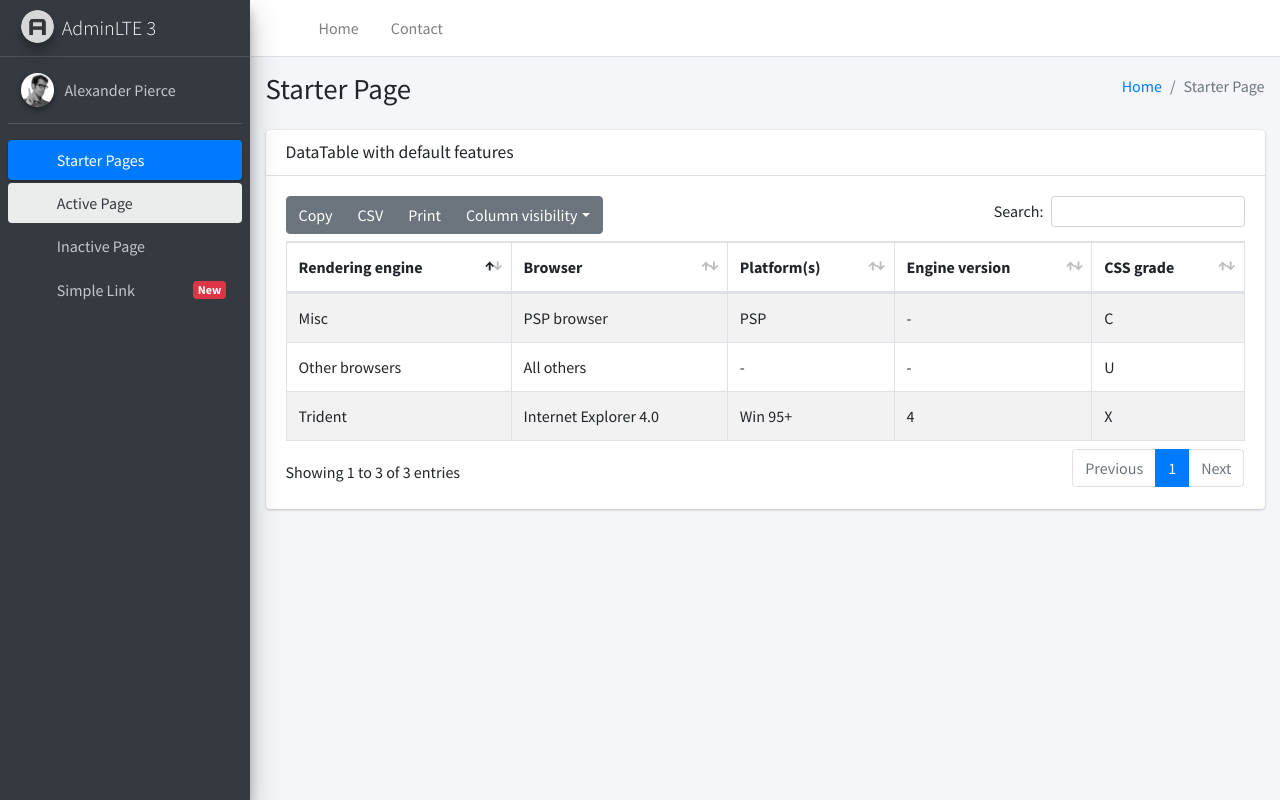
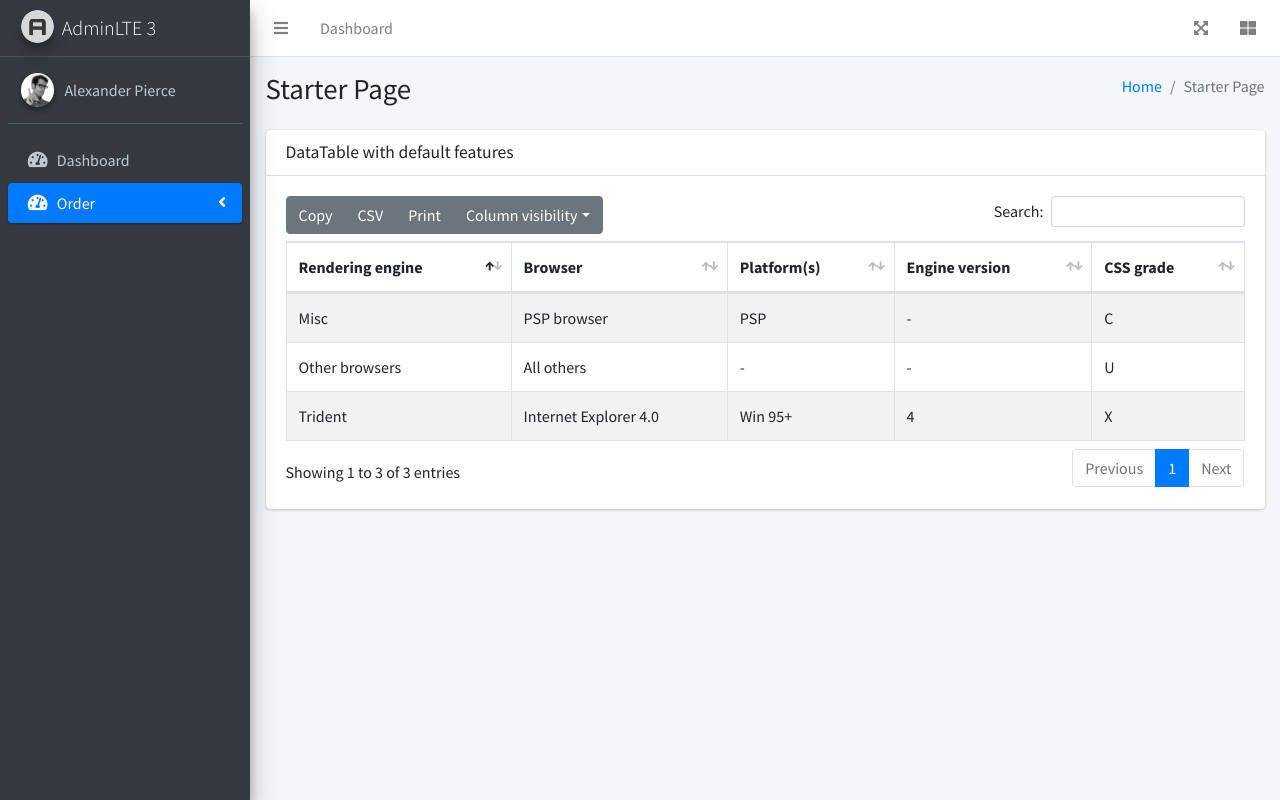
Before and after one commit to ahmedmagdihammad/project-modern, a PHP site: page /backend/index.php in a window 1280 px wide. Run offline with PHP 8.4, Linux system fonts and the light colour scheme; some libraries are stand-ins or nearby versions; some web fonts are replaced.

Commit message:
first commit

```diff
--- a/backend/layouts/head.php
+++ b/backend/layouts/head.php
@@ -4,6 +4,8 @@
 
 <!-- Google Font: Source Sans Pro -->
 <link rel="stylesheet" href="https://fonts.googleapis.com/css?family=Source+Sans+Pro:300,400,400i,700&display=fallback">
+<!-- Font Awesome -->
+<link rel="stylesheet" href="plugins/fontawesome-free/css/all.min.css">
 <!-- Font Awesome Icons -->
 <link rel="stylesheet" href="css/all.min.css">
 <!-- DataTables -->
--- a/backend/layouts/header.php
+++ b/backend/layouts/header.php
@@ -6,10 +6,7 @@
         <a class="nav-link" data-widget="pushmenu" href="#" role="button"><i class="fas fa-bars"></i></a>
       </li>
       <li class="nav-item d-none d-sm-inline-block">
-        <a href="index3.html" class="nav-link">Home</a>
-      </li>
-      <li class="nav-item d-none d-sm-inline-block">
-        <a href="#" class="nav-link">Contact</a>
+        <a href="#" class="nav-link">Dashboard</a>
       </li>
     </ul>
 
--- a/backend/layouts/sidebar.php
+++ b/backend/layouts/sidebar.php
@@ -20,13 +20,22 @@
       <!-- Sidebar Menu -->
       <nav class="mt-2">
         <ul class="nav nav-pills nav-sidebar flex-column" data-widget="treeview" role="menu" data-accordion="false">
-          <!-- Add icons to the links using the .nav-icon class
-               with font-awesome or any other icon font library -->
-          <li class="nav-item menu-open">
+
+          <li class="nav-item">
+            <a href="#" class="nav-link">
+              <i class="nav-icon fas fa-tachometer-alt"></i>
+              <p>
+                Dashboard
+                <!-- <span class="right badge badge-danger">New</span> -->
+              </p>
+            </a>
+          </li>
+
+          <li class="nav-item menu-close">
             <a href="#" class="nav-link active">
               <i class="nav-icon fas fa-tachometer-alt"></i>
               <p>
-                Starter Pages
+                Order
                 <i class="right fas fa-angle-left"></i>
               </p>
             </a>
@@ -34,25 +43,22 @@
               <li class="nav-item">
                 <a href="#" class="nav-link active">
                   <i class="far fa-circle nav-icon"></i>
-                  <p>Active Page</p>
+                  <p>Dashboard v1</p>
                 </a>
               </li>
               <li class="nav-item">
                 <a href="#" class="nav-link">
                   <i class="far fa-circle nav-icon"></i>
-                  <p>Inactive Page</p>
+                  <p>Dashboard v2</p>
+                </a>
+              </li>
+              <li class="nav-item">
+                <a href="#" class="nav-link">
+                  <i class="far fa-circle nav-icon"></i>
+                  <p>Dashboard v3</p>
                 </a>
               </li>
             </ul>
-          </li>
-          <li class="nav-item">
-            <a href="#" class="nav-link">
-              <i class="nav-icon fas fa-th"></i>
-              <p>
-                Simple Link
-                <span class="right badge badge-danger">New</span>
-              </p>
-            </a>
           </li>
         </ul>
       </nav>
```
